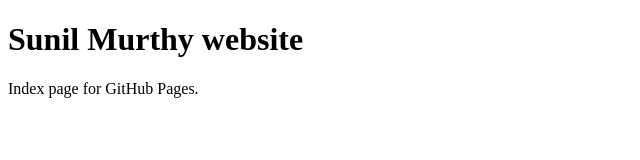
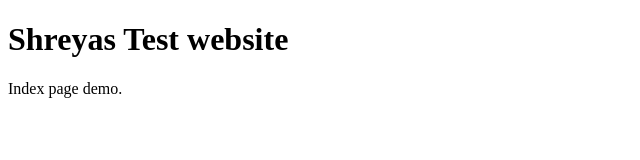
Before and after one commit to shreyas-helix/shreyas-helix.github.io, a plain HTML site: page index.html in a window 1280 px wide. Shown: the whole page, without its empty margins (0-640 px from the left). Drawn offline with Linux system fonts and the light colour scheme.

Commit message:
Initial commit

```diff
--- a/index.html
+++ b/index.html
@@ -1,7 +1,7 @@
 <!DOCTYPE html>
 <html>
 <body>
-<h1>Sunil Murthy website</h1>
-<p>Index page for GitHub Pages.</p>
+<h1>Shreyas Test website</h1>
+<p>Index page demo.</p>
 </body>
 </html>
```
